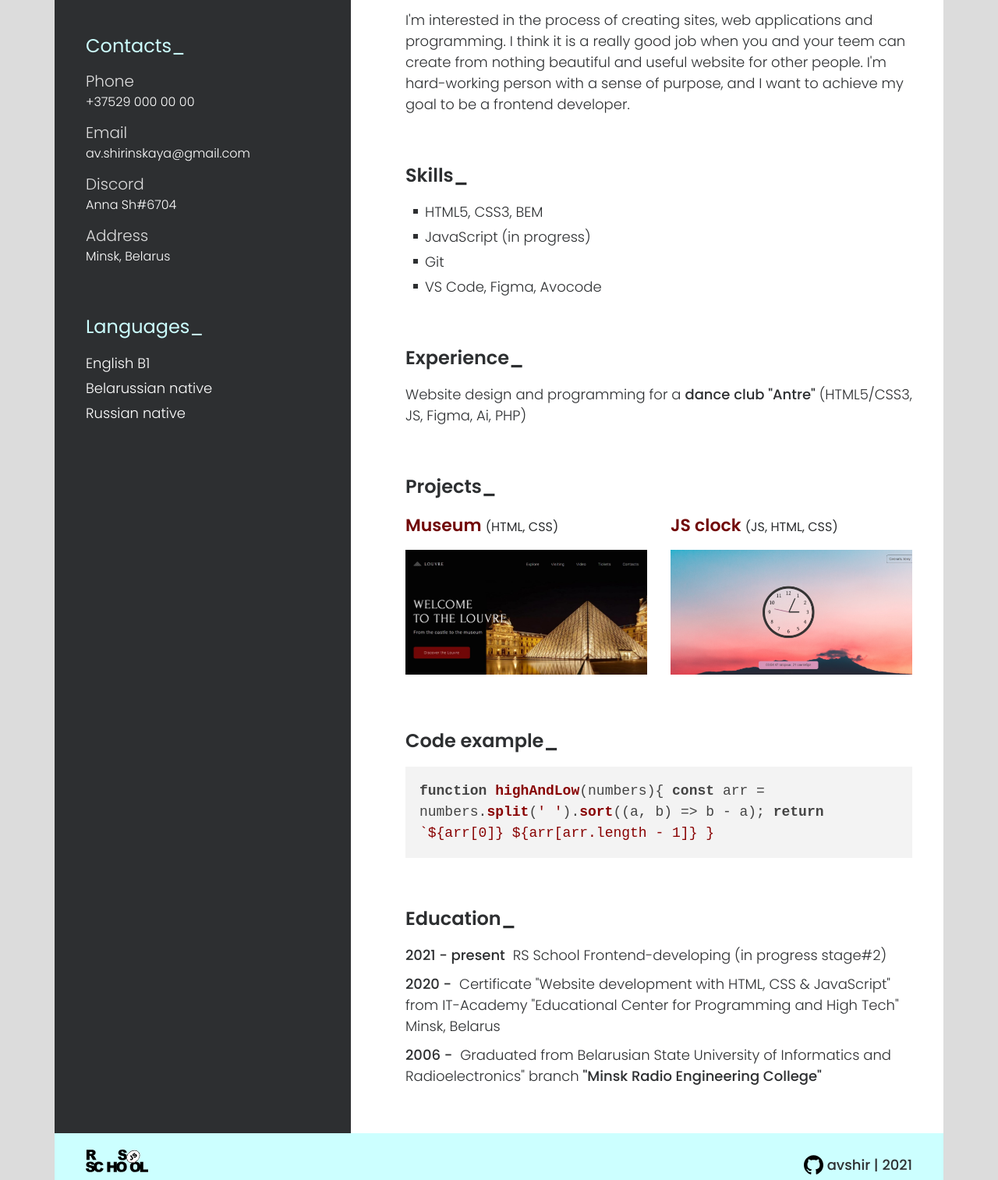
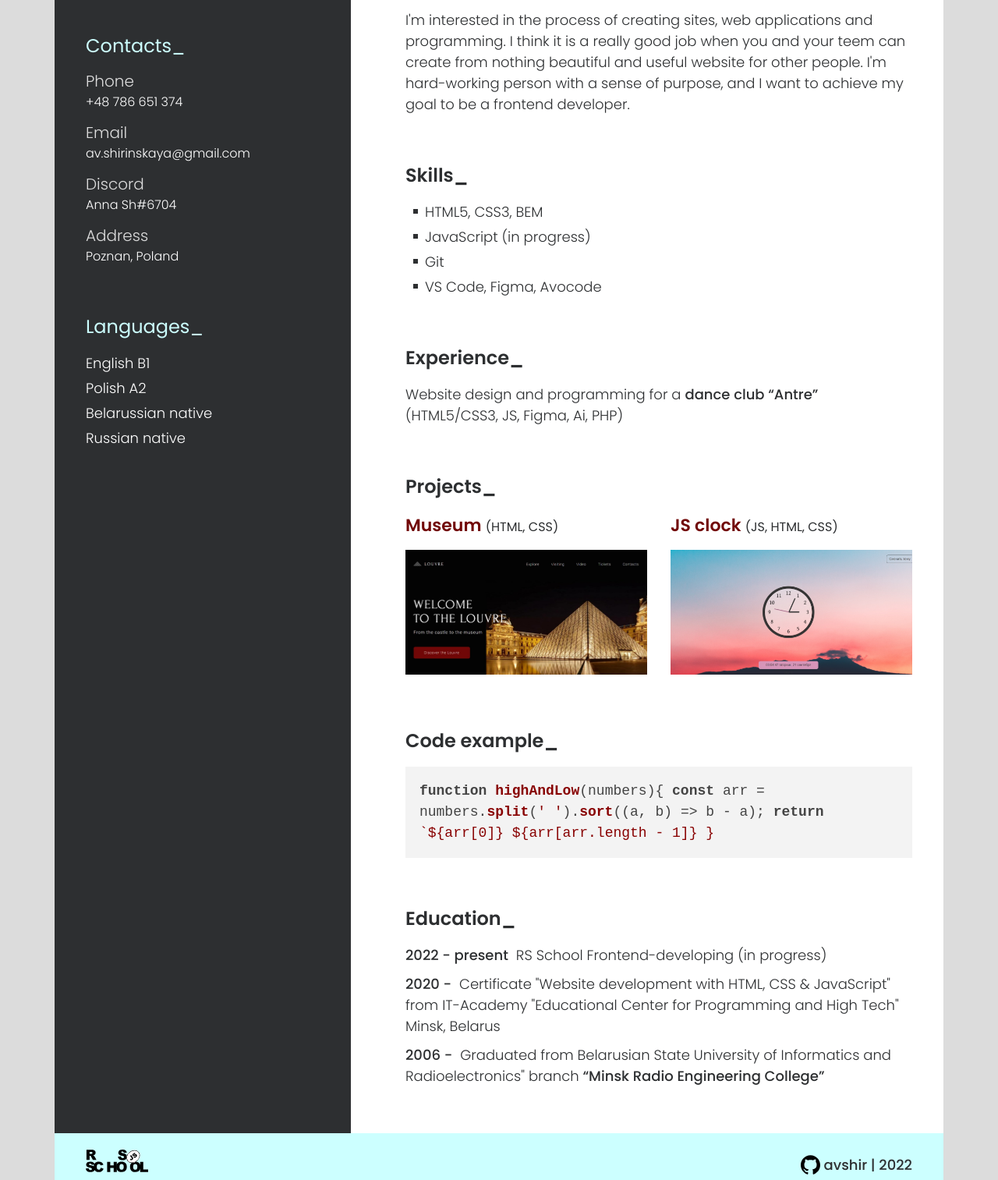
Before and after one commit to avshir/rsschool-cv, a plain HTML site: page index.html in a window 1280 px wide. Shown: the part 492-2005 px from the top of the page at 78% size. Drawn offline with nearby package versions, Linux system fonts and the light colour scheme.

Commit message:
fix: replace sign \&,", space in tel on escape-orders; update some info about

```diff
--- a/index.html
+++ b/index.html
@@ -71,8 +71,8 @@
               <ul>
                 <li class="contacts__item">
                   <div class="contacts__title">Phone</div>
-                  <a class="contacts__link" href="tel:+37529000000000"
-                    >+37529 000 00 00</a
+                  <a class="contacts__link" href="tel:+48786651374"
+                    >+48&nbsp;786&nbsp;651&nbsp;374</a
                   >
                 </li>
                 <li class="contacts__item">
@@ -89,7 +89,7 @@
                 </li>
                 <li class="contacts__item">
                   <div class="contacts__title">Address</div>
-                  <a class="contacts__link" href="#">Minsk, Belarus</a>
+                  <a class="contacts__link" href="#">Poznan, Poland</a>
                 </li>
               </ul>
             </section>
@@ -97,6 +97,7 @@
               <h2>Languages_</h2>
               <ul>
                 <li>English B1</li>
+                <li>Polish A2</li>
                 <li>Belarussian native</li>
                 <li>Russian native</li>
               </ul>
@@ -129,7 +130,7 @@
               <p>
                 Website design and programming for a
                 <a href="http://avshirco.electra.hostflyby.net/" target="blanc_"
-                  >dance club "Antre"</a
+                  >dance club &#8220;Antre&#8221;</a
                 >
                 (HTML5/CSS3, JS, Figma, Ai, PHP)
               </p>
@@ -185,12 +186,12 @@ return `${arr[0]} ${arr[arr.length - 1]}<br>
               <h2>Education_</h2>
               <ul>
                 <li>
-                  <span class="dates">2021 - present</span>RS School
-                  Frontend-developing (in progress stage#2)
+                  <span class="dates">2022 - present</span>RS School
+                  Frontend-developing (in progress)
                 </li>
                 <li>
                   <span class="dates">2020 - </span>Certificate "Website
-                  development with HTML, CSS & JavaScript" from IT-Academy
+                  development with HTML, CSS &amp; JavaScript" from IT-Academy
                   "Educational Center for Programming and High Tech" Minsk,
                   Belarus
                 </li>
@@ -198,7 +199,7 @@ return `${arr[0]} ${arr[arr.length - 1]}<br>
                   <span class="dates">2006 - </span>Graduated from Belarusian
                   State University of Informatics and Radioelectronics" branch
                   <a href="https://www.mrk-bsuir.by/en"
-                    >"Minsk Radio Engineering College"</a
+                    >&#8220;Minsk Radio Engineering College&#8221;</a
                   >
                 </li>
               </ul>
@@ -236,7 +237,7 @@ return `${arr[0]} ${arr[arr.length - 1]}<br>
                 height="25"
               />
             </span>
-            avshir | 2021
+            avshir | 2022
           </a>
         </div>
       </div>
```
